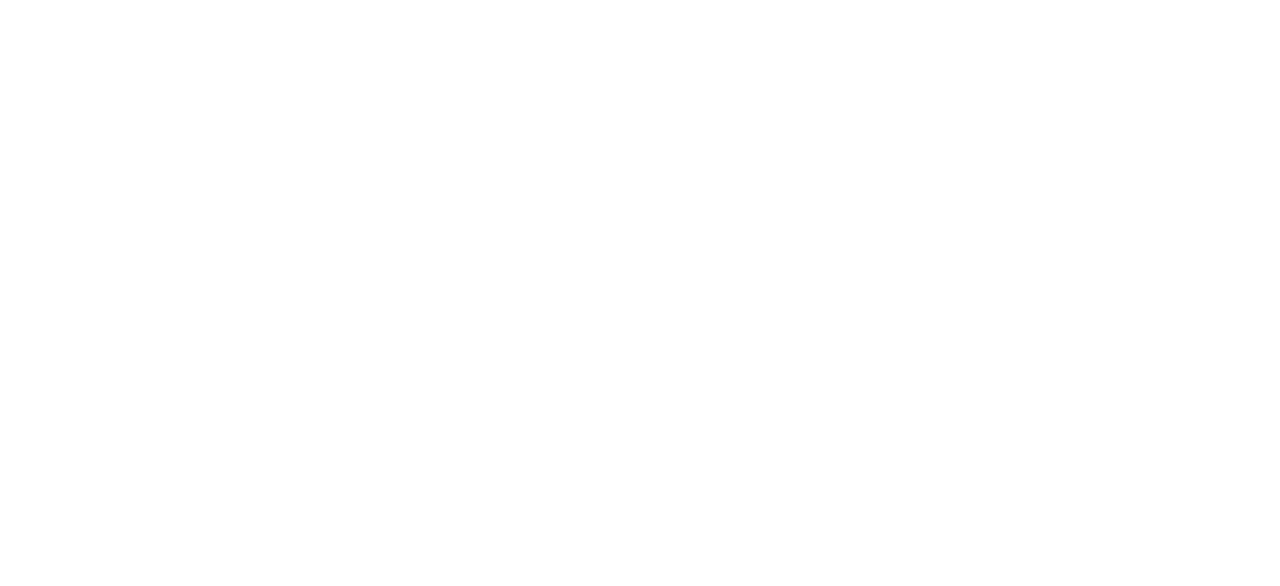
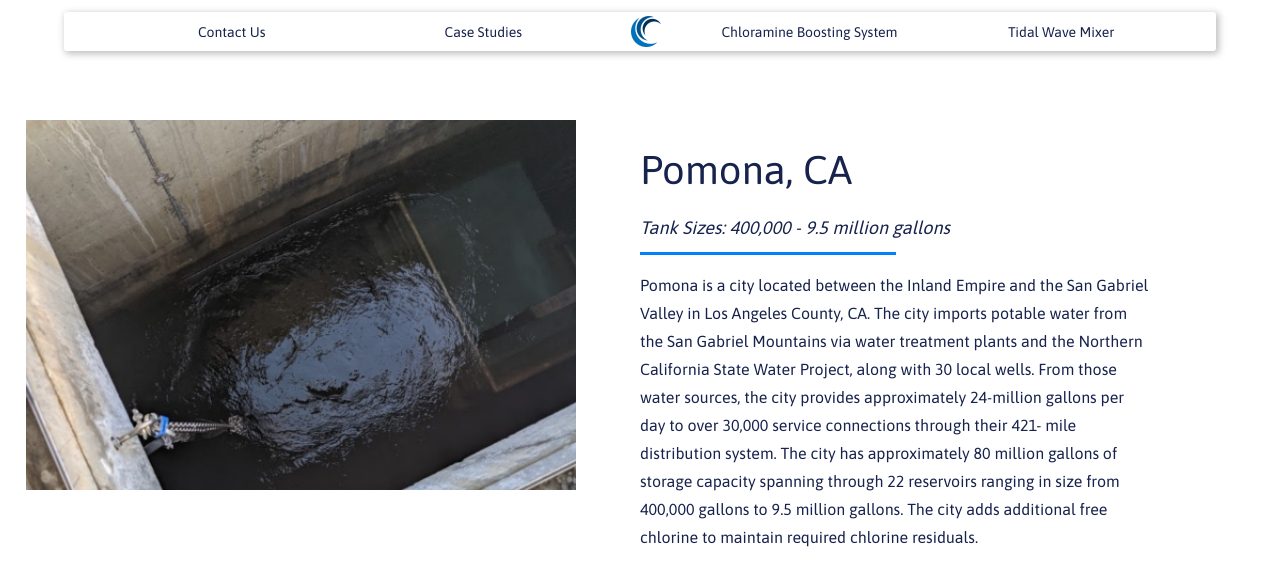
Before and after one commit to mitchHartigan/big-wave, a React (Create React App) app: page /pomona in a window 1280 px wide. Shown: the top 586 px of the page. Built offline with nearby package versions, Linux system fonts and the light colour scheme.

Commit message:
feat: added Pomona case study page

```diff
--- a/src/App.js
+++ b/src/App.js
@@ -8,6 +8,7 @@
 import { ChloramineBoostingSystem } from "pages/Chloramine Boosting System";
 import { TidalWaveMixer } from "./pages/Tidal Wave Mixer/index";
 import { CaseStudies } from "pages/Case Studies";
+import { Pomona } from "./pages/Pomona/index";
 
 export default function App() {
   return (
@@ -29,6 +30,10 @@
           <Route path="/casestudies">
             <CaseStudies />
           </Route>
+
+          <Route path="/pomona">
+            <Pomona />
+          </Route>
         </Switch>
       </Router>
     </ThemeProvider>
--- a/src/components/navbar/_Menu.js
+++ b/src/components/navbar/_Menu.js
@@ -47,6 +47,12 @@
 const LinkMarginOverride = {
   margin: "10px 0px 10px 0px;",
 };
+
+const BlurContainer = styled.div`
+  position: fixed;
+  width: 100%;
+  height: 100%;
+`;
 
 const Container = styled.div`
   position: fixed;
--- /dev/null
+++ b/src/pages/Pomona/_Header.js
@@ -0,0 +1,30 @@
+import React from "react";
+import styled from "styled-components";
+import { Summary } from "./_Summary";
+
+export const Header = () => {
+  return (
+    <Container>
+      <Image />
+      <Summary />
+    </Container>
+  );
+};
+
+const Container = styled.div`
+  display: grid;
+  grid-template-columns: 15% 30% 5% 40% 10%;
+  padding-top: 15vh;
+`;
+
+const Image = styled.div`
+  background-image: url(study_hero_pomona.png);
+  background-position: center center;
+  background-repeat: no-repeat;
+  background-size: cover;
+  background-color: ${(props) => props.theme.colors.mainBlue};
+  width: 550px;
+  height: 370px;
+  grid-column: 2 / 3;
+  justify-self: end;
+`;
--- /dev/null
+++ b/src/pages/Pomona/_Summary.js
@@ -0,0 +1,71 @@
+import React from "react";
+import styled from "styled-components";
+
+export const Summary = () => {
+  return (
+    <Container>
+      <Title>Pomona, CA</Title>
+      <Subtitle>Tank Sizes: 400,000 - 9.5 million gallons</Subtitle>
+      <Underline />
+      <Paragraph>
+        Pomona is a city located between the Inland Empire and the San Gabriel
+        Valley in Los Angeles County, CA. The city imports potable water from
+        the San Gabriel Mountains via water treatment plants and the Northern
+        California State Water Project, along with 30 local wells. From those
+        water sources, the city provides approximately 24-million gallons per
+        day to over 30,000 service connections through their 421- mile
+        distribution system. The city has approximately 80 million gallons of
+        storage capacity spanning through 22 reservoirs ranging in size from
+        400,000 gallons to 9.5 million gallons. The city adds additional free
+        chlorine to maintain required chlorine residuals.
+      </Paragraph>
+    </Container>
+  );
+};
+
+const Container = styled.div`
+  display: flex;
+  flex-direction: column;
+  grid-column: 4 / 5;
+  align-self: center;
+`;
+
+const Title = styled.h1`
+  font-family: ${(props) => props.theme.font};
+  font-size: ${(props) => props.theme.text.xl};
+  color: ${(props) => props.theme.colors.darkBlue};
+  -webkit-font-smoothing: antialiased;
+  margin-bottom: 7px;
+  font-weight: normal;
+  text-align: left;
+`;
+
+const Underline = styled.span`
+  height: 3px;
+  width: 20vw;
+  background: ${(props) => props.theme.colors.mainBlue};
+  margin-top: 7px;
+`;
+
+const Subtitle = styled.p`
+  font-family: ${(props) => props.theme.font};
+  font-size: ${(props) => props.theme.text.sm};
+  color: ${(props) => props.theme.colors.darkBlue};
+  -webkit-font-smoothing: antialiased;
+  margin-bottom: 7px;
+  font-weight: normal;
+  text-align: left;
+  font-style: italic;
+`;
+
+const Paragraph = styled.p`
+  font-family: ${(props) => props.theme.font};
+  font-size: ${(props) => props.theme.text.xs};
+  color: ${(props) => props.theme.colors.darkBlue};
+  -webkit-font-smoothing: antialiased;
+  margin-bottom: 7px;
+  font-weight: normal;
+  text-align: left;
+  line-height: 28px;
+  max-width: 40vw;
+`;
--- /dev/null
+++ b/src/pages/Pomona/index.js
@@ -0,0 +1,20 @@
+import React from "react";
+import styled from "styled-components";
+import { ScrollToTopOnMount } from "components/ScrollToTopOnMount";
+import Navbar from "components/navbar/index";
+import { Header } from "./_Header";
+
+export const Pomona = () => {
+  return (
+    <Container>
+      <ScrollToTopOnMount />
+      <Navbar alwaysDisplay />
+      <Header />
+    </Container>
+  );
+};
+
+const Container = styled.div`
+  display: flex;
+  flex-direction: column;
+`;
```
Also changed, not shown: public/cancel_x.png (deleted), public/study_hero_pomona.PNG (added).
